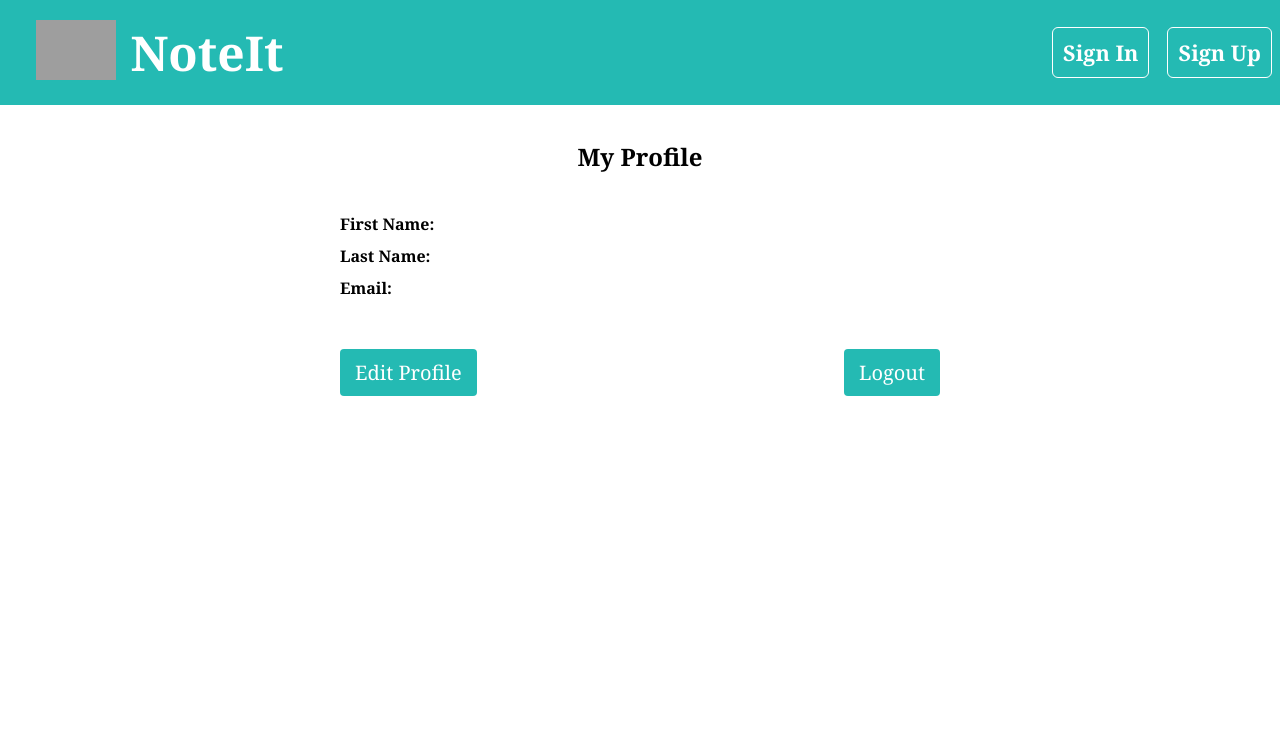
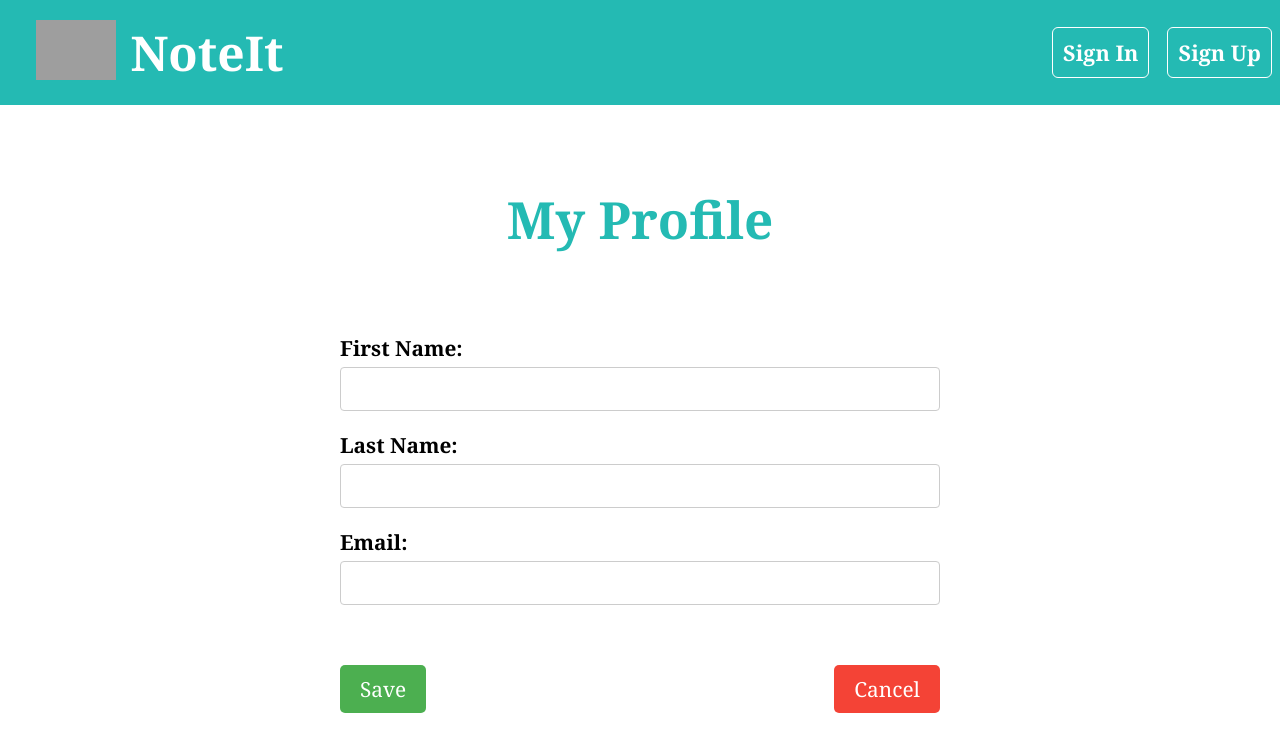
Before and after one commit to ZainabbHaider/zainab-mern-10pshine, a React (Vite) app in the folder Frontend/: page /profile in a window 1280 px wide. Both pictures are taken after a click on the button "Edit Profile". Shown: the top 752 px of the page. Built offline with nearby package versions, Linux system fonts and the light colour scheme; no server answers; grey boxes are pictures that could not be loaded.

Commit message:
Adding edit functionality and chnaging styles

```diff
--- a/Frontend/src/pages/ProfileScreen.jsx
+++ b/Frontend/src/pages/ProfileScreen.jsx
@@ -6,6 +6,8 @@ import "./ProfileScreen.modules.css";
 function ProfileScreen({ setIsLoggedIn }) {
   const [user, setUser] = useState({});
   const navigate = useNavigate();
+  const [editMode, setEditMode] = useState(false);
+  const [editedUser, setEditedUser] = useState({});
 
   useEffect(() => {
     // Fetch user details
@@ -28,30 +30,100 @@ function ProfileScreen({ setIsLoggedIn }) {
     setIsLoggedIn(false);
   };
 
+  const handleEditClick = () => {
+    setEditMode(true);
+  };
+
+  const handleChange = (e) => {
+    const { name, value } = e.target;
+    setEditedUser({ ...editedUser, [name]: value });
+  };
+
+  const handleSave = async () => {
+    try {
+      const { data } = await axios.put("/api/users/profile", editedUser, {
+        headers: {
+          'Content-Type': 'application/json',
+        },
+      });
+      setUser(data);
+      setEditMode(false);
+    } catch (error) {
+      console.error("Error updating user details", error);
+    }
+  };
+
+  const handleCancel = () => {
+    setEditMode(false)
+  };
+
   return (
     <div className="profile-screen">
-      <h2>My Profile</h2>
+      <h1>My Profile</h1>
       <div className="profile-details">
         <div className="profile-item">
           <label>First Name:</label>
-          <span>{user.firstName}</span>
+          {editMode ? (
+            <input
+              type="text"
+              name="firstName"
+              value={editedUser.firstName}
+              onChange={handleChange}
+              className="profile-input"
+            />
+          ) : (
+            <div className="profile-value">{user.firstName}</div>
+          )}
         </div>
         <div className="profile-item">
           <label>Last Name:</label>
-          <span>{user.lastName}</span>
+          {editMode ? (
+            <input
+              type="text"
+              name="lastName"
+              value={editedUser.lastName}
+              onChange={handleChange}
+              className="profile-input"
+            />
+          ) : (
+            <div className="profile-value">{user.lastName}</div>
+          )}
         </div>
         <div className="profile-item">
           <label>Email:</label>
-          <span>{user.email}</span>
+          {editMode ? (
+            <input
+              type="email"
+              name="email"
+              value={editedUser.email}
+              onChange={handleChange}
+              className="profile-input"
+            />
+          ) : (
+            <div className="profile-value">{user.email}</div>
+          )}
         </div>
       </div>
       <div className="actions">
-        <button className="edit-profile" >
-          Edit Profile
-        </button>
-        <button className="logout-button" onClick={handleLogout}>
+        {editMode ? (
+          <button className="save-profile" onClick={handleSave}>
+            Save
+          </button>
+        ) : (
+          <button className="edit-profile" onClick={handleEditClick}>
+            Edit Profile
+          </button>
+        )}
+        {editMode ? (
+          <button className="cancel-btn" onClick={handleCancel}>
+            Cancel
+          </button>
+        ) : (
+          <button className="logout-button" onClick={handleLogout}>
           Logout
         </button>
+        )}
+
       </div>
     </div>
   );
--- a/Frontend/src/pages/ProfileScreen.modules.css
+++ b/Frontend/src/pages/ProfileScreen.modules.css
@@ -2,14 +2,16 @@
   display: flex;
   flex-direction: column;
   align-items: center;
-    padding: 120px;
+  padding: 150px;
   max-width: 600px;
   margin: auto;
+  h1{
+    font-style:normal;
+  }
 }
 
 .profile-details {
   width: 100%;
-    /* border: 1px solid #ccc; */
   padding: 20px;
   border-radius: 8px;
   background-color: white;
@@ -18,16 +20,36 @@
 
 .profile-item {
   display: flex;
-    justify-content: space-between;
-    margin-bottom: 10px;
+  flex-direction: column;
+  margin-bottom: 20px;
 }
-  .actions{
+
+.profile-item label {
+  font-weight: bold;
+  margin-bottom: 5px;
+  font-size: 1.3em;
+}
+
+.profile-value {
+  padding: 10px;
+  border: 1px solid #ccc;
+  border-radius: 4px;
+  background-color: #f1f1f1;
+  font-size: 1.2em;
+}
+
+.profile-input {
+  padding: 10px;
+  border: 1px solid #ccc;
+  border-radius: 4px;
+  background-color: #fff;
+  font-size: 1.2em;
+}
+
+.actions {
   display: flex;
   justify-content: space-between;
   width: 100%;
-  }
-  .profile-item label {
-    font-weight: bold;
 }
 
 .logout-button,
@@ -41,9 +63,31 @@
   transition: background-color 0.3s;
   font-size: 20px;
   text-transform: none;
+
+}
+
+.save-profile{
+  background-color: #4caf50;
+  font-size: 1.3em;
+}
+
+.cancel-btn {
+  background-color: #f44336;
+  font-size: 1.3em;
+
 }
 
 .logout-button:hover,
 .edit-profile:hover {
   background-color: #1a8986;
 }
+
+.save-profile:hover{
+  background-color: #4caf50;
+  opacity: 0.9;
+}
+
+.cancel-btn:hover{
+  background-color: #f44336;
+  opacity: 0.9;
+}
```
Lines whose indentation alone changed are shown as unchanged.
